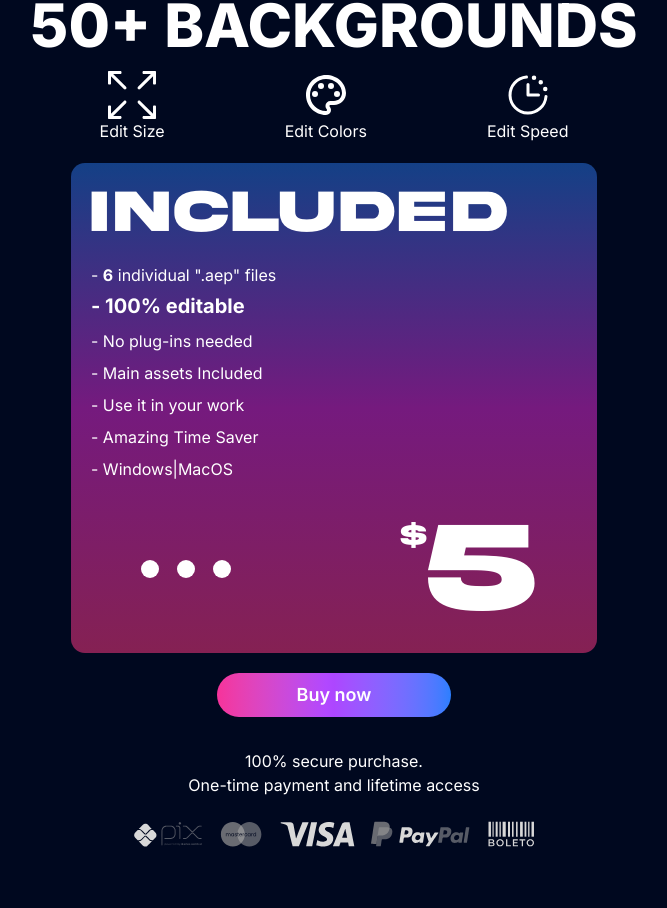
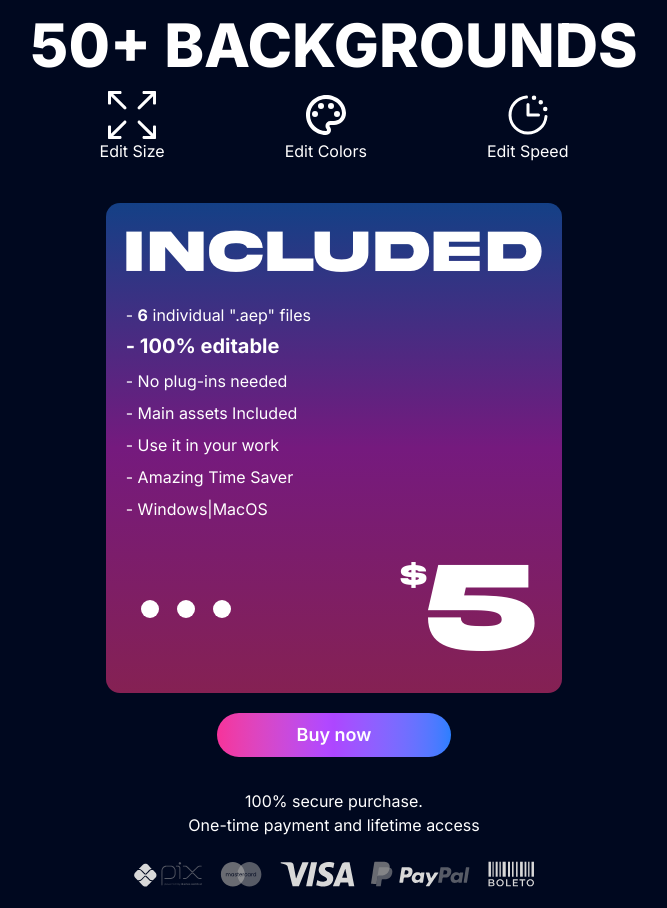
Before and after one commit to MotionBender/pack-aftereffects-behave, a Next.js app: page / in a window 1280 px wide. Shown: the part 4884-5792 px from the top of the page, without its empty margins (306-973 px from the left). Built offline with nearby package versions, Linux system fonts and the light colour scheme.

Commit message:
Ajusta posicionamento do promopack

```diff
--- a/app/_components/projectFeatures.tsx
+++ b/app/_components/projectFeatures.tsx
@@ -8,7 +8,7 @@ export default function ProjectFeatures({
   id = "ProjectFeatures",
 }: ProjectFeaturesProps) {
   return (
-    <div className="w-full md:w-[550px] px-3 mb-5 " id={`${id}`}>
+    <div className="my-5" id={`${id}`}>
       <div className="flex flex-col bg-degrade-venda p-5 rounded-xl">
         <h2 className="font-extrabold text-white font-montserrat text-5xl md:text-6xl akira">
           INCLUDED
--- a/app/pages/promoPack01.tsx
+++ b/app/pages/promoPack01.tsx
@@ -6,7 +6,7 @@ import VideoPackVertical from "../_components/videoPackVertical";
 export default function PromoPack01() {
   return (
     <div
-      className="w-full flex flex-col items-center bg-cor-azul-site py-16 px-4"
+      className="w-full flex flex-col items-center bg-cor-azul-site py-16"
       id="promoPackId"
     >
       <BannerPackDisponivel
@@ -17,7 +17,6 @@ export default function PromoPack01() {
       <div className="max-w-[1000px] mx-auto flex flex-col items-center justify-center bg-cor-azul-site">
         <div className="md:grid md:grid-cols-2 flex gap-4 p-3">
           <VideoPackVertical src="/videos/promo_pack_01/coffe.mp4" />
-
           <VideoPackVertical src="/videos/promo_pack_01/tenis_nike.mp4" />
         </div>
 
```
